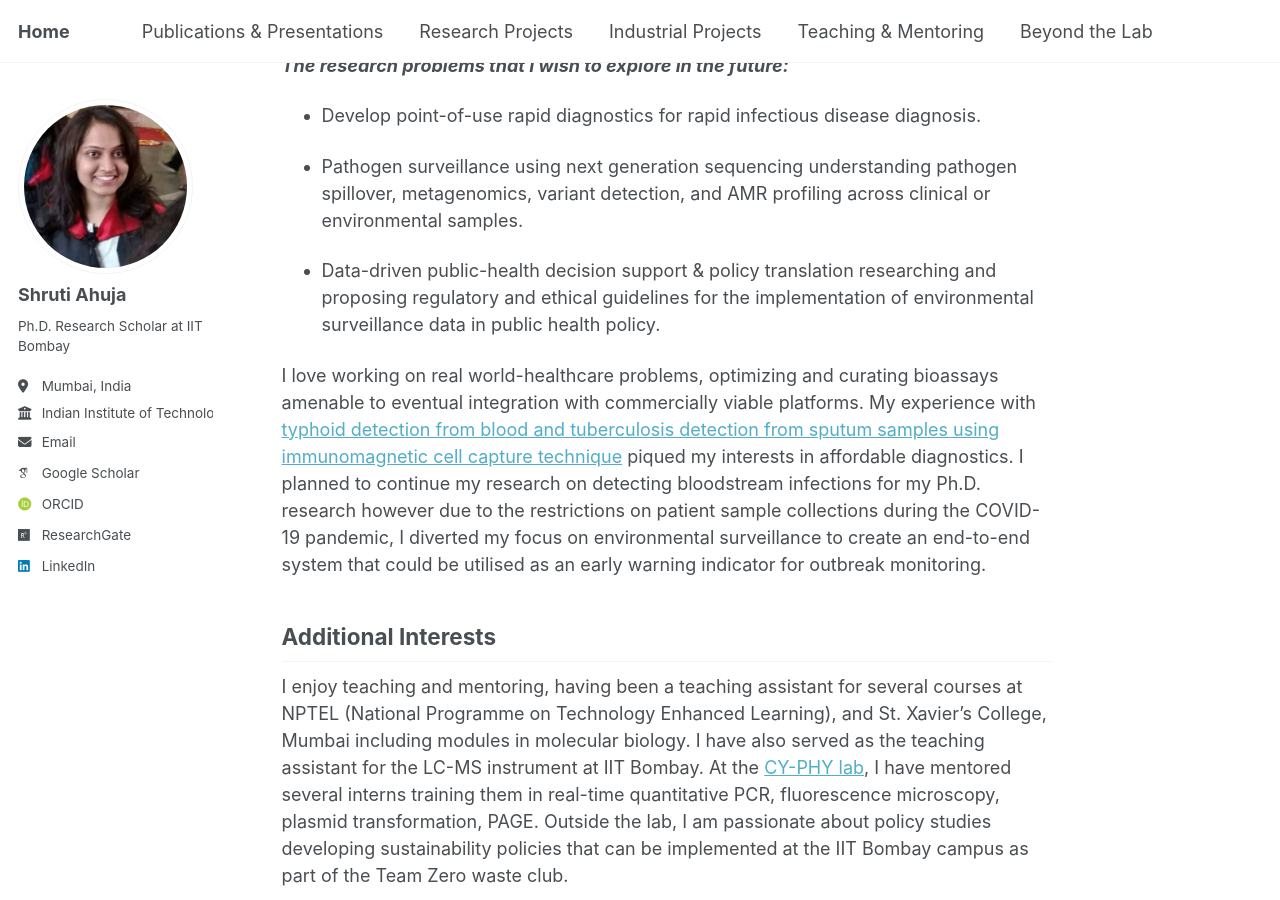
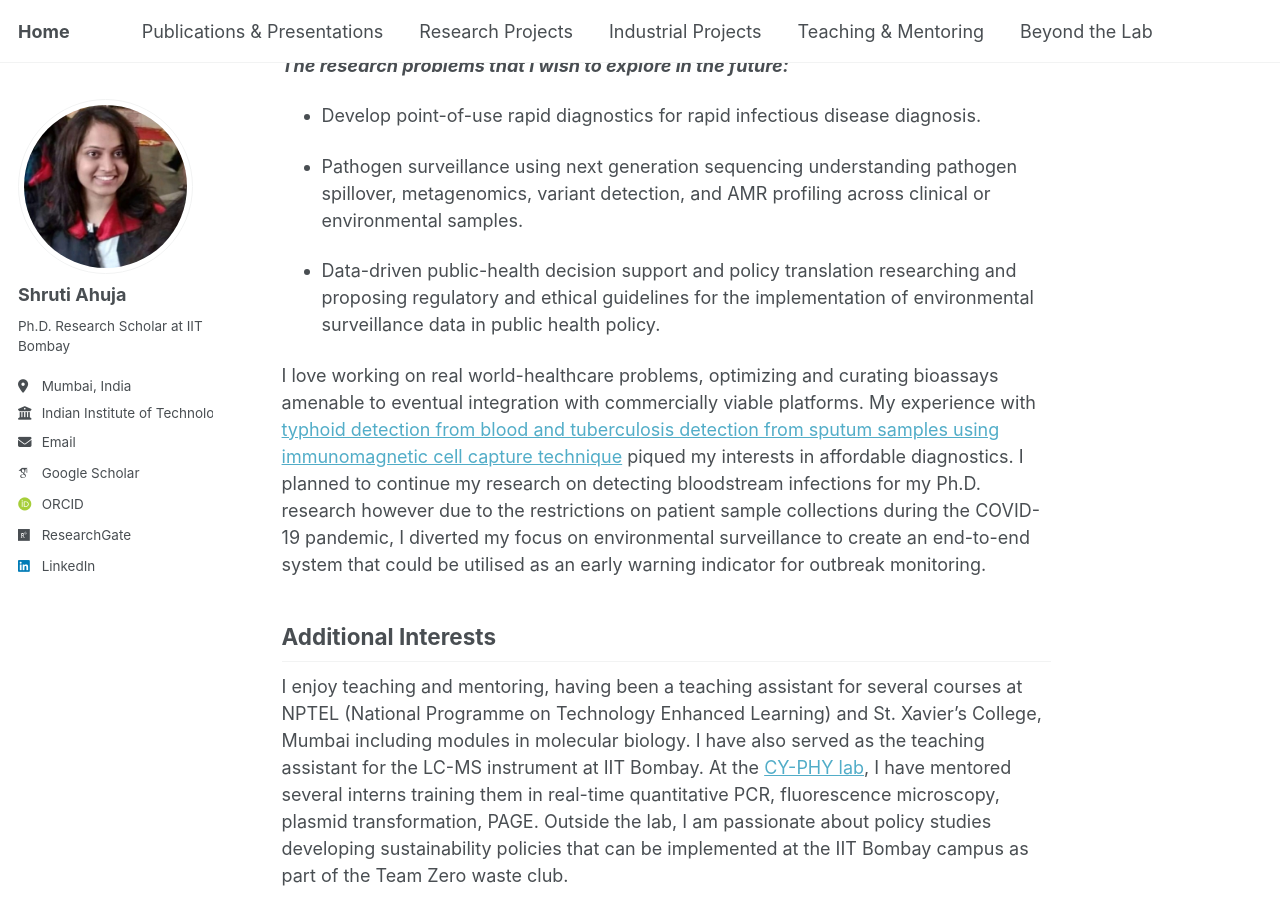
Before and after one commit to shrutiahuja/shrutiahuja.github.io, a Jekyll site: the page built from _pages/about.md, in a window 1280 px wide and 900 px high, scrolled down 1900 px. Built offline with Jekyll 4.4.1, drawn with Linux system fonts in a browser that asks for light colours; some web fonts are replaced; a script that is not in the unit is left out; some of the changed text lies outside the part shown.

Commit message:
Update about.md

```diff
--- a/_pages/about.md
+++ b/_pages/about.md
@@ -25,7 +25,7 @@ Quick Links
 
 *The research problems that I am currently exploring are:*
 
-- **Paper-based pathogen concentration & nucleic-acid extraction from wastewater**
+- **Paper-based pathogen concentration and nucleic-acid extraction from wastewater**
   - Developed rapid, low-cost paper-based pathogen capture and nucleic acid isolation from sub-millilitre (dipstick) to larger wastewater volumes (PTFE membrane filtration) with minimal preprocessing, achieving recovery comparable to commercial extraction kits without compromising amplification efficiency. Performed temporal surveillance to correlate PMMoV viral load with population density. Successfully detected SARS-CoV-2, *E.coli*, and bacteriophage Phi6.
 
 - **Product validation: Assessing reproducibility of paper-based nucleic-acid extraction for field deployment using multi-operator variability studies**
@@ -46,14 +46,14 @@ Quick Links
 
 - Pathogen surveillance using next generation sequencing understanding pathogen spillover, metagenomics, variant detection, and AMR profiling across clinical or environmental samples.
 
-- Data-driven public-health decision support & policy translation researching and proposing regulatory and ethical guidelines for the implementation of environmental surveillance data in public   health policy.
+- Data-driven public-health decision support and policy translation researching and proposing regulatory and ethical guidelines for the implementation of environmental surveillance data in public health policy.
 
 I love working on real world-healthcare problems, optimizing and curating bioassays amenable to eventual integration with commercially viable platforms. My experience with [typhoid detection from blood and tuberculosis detection from sputum samples using immunomagnetic cell capture technique]() piqued my interests in affordable diagnostics. I planned to continue my research on detecting bloodstream infections for my Ph.D. research however due to the restrictions on patient sample collections during the COVID-19 pandemic, I diverted my focus on environmental surveillance to create an end-to-end system that could be utilised as an early warning indicator for outbreak monitoring.
 
 
 ## Additional Interests
 
-I enjoy teaching and mentoring, having been a teaching assistant for several courses at NPTEL (National Programme on Technology Enhanced Learning), and St. Xavier's College, Mumbai including modules in molecular biology. I have also served as the teaching assistant for the LC-MS instrument at IIT Bombay. At the [CY-PHY lab](https://www.ee.iitb.ac.in/~stallur/index.php/), I have mentored several interns training them in real-time quantitative PCR, fluorescence microscopy, plasmid transformation, PAGE. Outside the lab, I am passionate about policy studies developing sustainability policies that can be implemented at the IIT Bombay campus as part of the Team Zero waste club.
+I enjoy teaching and mentoring, having been a teaching assistant for several courses at NPTEL (National Programme on Technology Enhanced Learning) and St. Xavier's College, Mumbai including modules in molecular biology. I have also served as the teaching assistant for the LC-MS instrument at IIT Bombay. At the [CY-PHY lab](https://www.ee.iitb.ac.in/~stallur/index.php/), I have mentored several interns training them in real-time quantitative PCR, fluorescence microscopy, plasmid transformation, PAGE. Outside the lab, I am passionate about policy studies developing sustainability policies that can be implemented at the IIT Bombay campus as part of the Team Zero waste club.
 
 I enjoy tinkering, designing prototypes on CAD softwares and 3D-printing. I love travelling, art and everything to do with nature. Chess and coffee happen to be my happy place :)
 
```
Also changed, not shown: other parts of _pages/about.md (+2 -2 lines).
